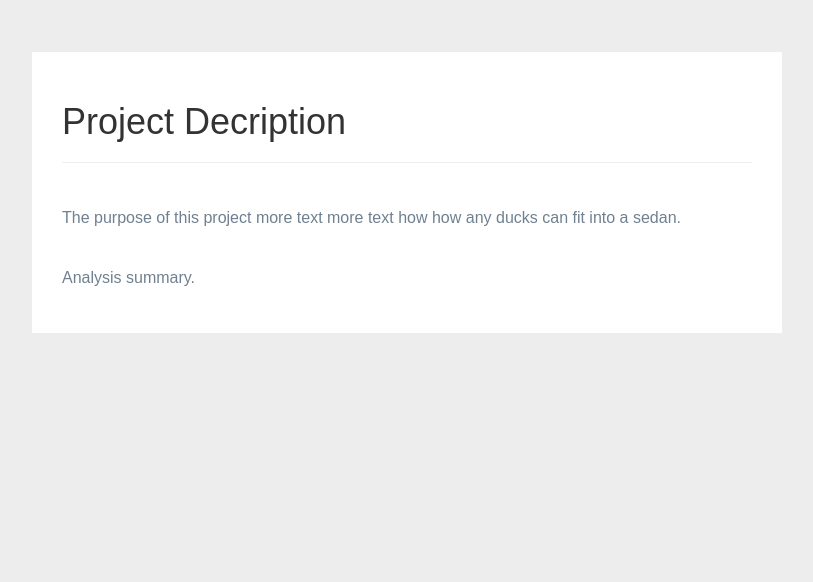
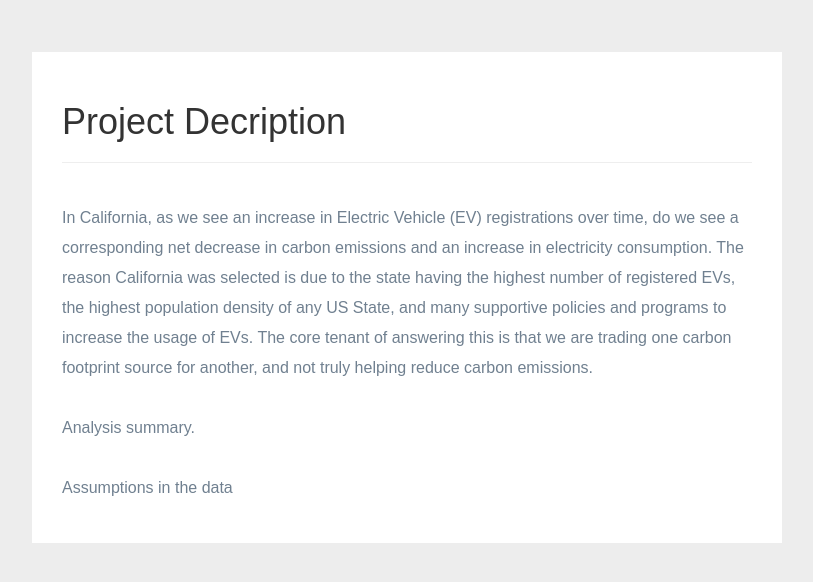
Before and after one commit to rjharris2020/Project_3, a Flask app: page / in a window 1280 px wide. Shown: the part 62-644 px from the top of the page, without its empty margins (38-851 px from the left). Run offline with Flask 2, Linux system fonts and the light colour scheme; some libraries are stand-ins or nearby versions.

Commit message:
Create analysis.js

```diff
--- a/Templates/home.html
+++ b/Templates/home.html
@@ -54,9 +54,14 @@
             <h1 class="descritption-header">Project Decription</h1>
             <hr class="descritpion-hr">
             <!--add the image and the content and then format-->
-            <p> The purpose of this project more text more text how how any ducks can fit into a sedan.
+            <p> In California, as we see an increase in Electric Vehicle (EV) registrations over time, do we see a corresponding net decrease in carbon emissions and an increase in electricity consumption.
+              The reason California was selected is due to the state having the highest number of registered EVs, the highest population density of any US State, and many supportive policies and programs to increase the usage of EVs.
+              The core tenant of answering this is that we are trading one carbon footprint source for another, and not truly helping reduce carbon emissions.
             </p>
             <p> Analysis summary.
+            </p>
+            <p>Assumptions in the data
+
             </p>
           </article>
         </div>
```
